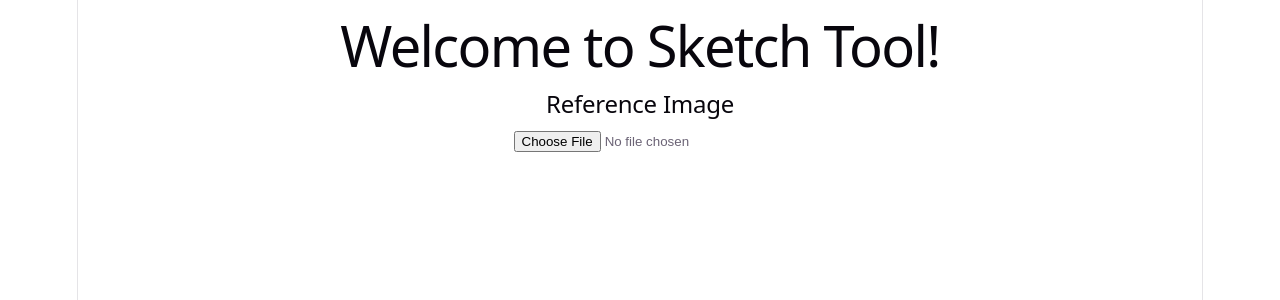
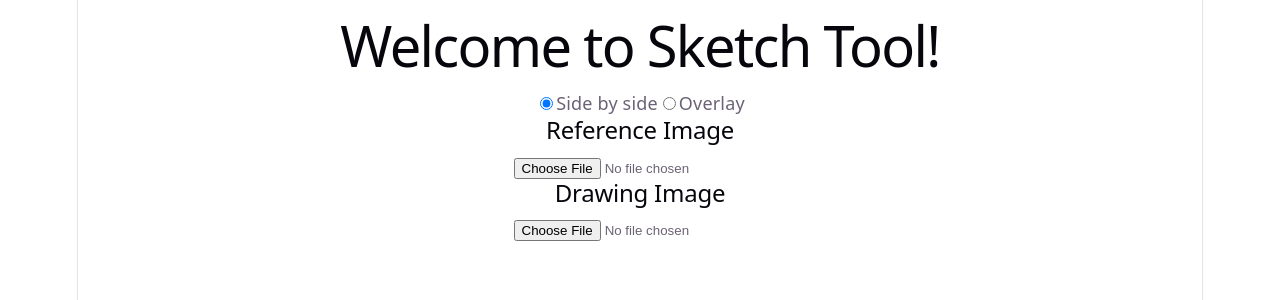
Before and after one commit to rbn/sketch-tool, a React (Vite) app in the folder src/sketch-tool-web/: page / in a window 1280 px wide. Shown: the top 300 px of the page. Built offline with nearby package versions, Linux system fonts and the light colour scheme.

Commit message:
WIP: comparison workspace

```diff
--- a/src/sketch-tool-web/src/App.tsx
+++ b/src/sketch-tool-web/src/App.tsx
@@ -1,4 +1,4 @@
-import ImageWorkspace from "./components/ImageWorkspace";
+import ComparisonWorkspace from "./components/ComparisonWorkspace";
 
 function App() {
   return (
@@ -12,7 +12,7 @@ function App() {
       }}
     >
       <h1>Welcome to Sketch Tool!</h1>
-      <ImageWorkspace />
+      <ComparisonWorkspace />
     </section>
   );
 }
--- /dev/null
+++ b/src/sketch-tool-web/src/components/ComparisonWorkspace.tsx
@@ -0,0 +1,63 @@
+import { useState } from "react";
+import ImageWorkspace from "./ImageWorkspace";
+
+function ComparisonWorkspace() {
+  const [referenceImageUrl, setReferenceImageUrl] = useState<string | null>(
+    null,
+  );
+  const [drawingImageUrl, setDrawingImageUrl] = useState<string | null>(null);
+  const [mode, setMode] = useState<"side-by-side" | "overlay">("side-by-side");
+
+  function handleChange(event: React.ChangeEvent<HTMLInputElement>) {
+    if (
+      event.target.value === "side-by-side" ||
+      event.target.value === "overlay"
+    ) {
+      setMode(event.target.value);
+    }
+  }
+
+  return (
+    <div>
+      <form>
+        <label>
+          <input
+            type="radio"
+            name="modeSelector"
+            value="side-by-side"
+            checked={mode === "side-by-side"}
+            onChange={handleChange}
+          />
+          Side by side
+        </label>
+        <label>
+          <input
+            type="radio"
+            name="modeSelector"
+            value="overlay"
+            checked={mode === "overlay"}
+            onChange={handleChange}
+          />
+          Overlay
+        </label>
+      </form>
+      {mode === "side-by-side" && (
+        <>
+          <ImageWorkspace
+            imageType="reference"
+            imageUrl={referenceImageUrl}
+            onImageSelected={setReferenceImageUrl}
+          />
+          <ImageWorkspace
+            imageType="drawing"
+            imageUrl={drawingImageUrl}
+            onImageSelected={setDrawingImageUrl}
+          />
+        </>
+      )}
+      {mode === "overlay" && <span>Overlay Mode Area</span>}
+    </div>
+  );
+}
+
+export default ComparisonWorkspace;
--- a/src/sketch-tool-web/src/components/ImageWorkspace.tsx
+++ b/src/sketch-tool-web/src/components/ImageWorkspace.tsx
@@ -1,7 +1,16 @@
 import { useEffect, useRef, useState } from "react";
 
-function ImageWorkspace() {
-  const [imageUrl, setImageUrl] = useState<string | null>(null);
+type ImageWorkspaceProps = {
+  imageType: "reference" | "drawing";
+  imageUrl: string | null;
+  onImageSelected: (imageUrl: string) => void;
+};
+
+function ImageWorkspace({
+  imageType,
+  imageUrl,
+  onImageSelected,
+}: ImageWorkspaceProps) {
   const [zoom, setZoom] = useState(100);
   const [isFlipped, setIsFlipped] = useState(false);
   const [isGrayscale, setIsGrayscale] = useState(false);
@@ -16,6 +25,7 @@ function ImageWorkspace() {
   const viewportRef = useRef<HTMLDivElement>(null);
   const minimumVisible = 100;
   const [isGridEnabled, setIsGridEnabled] = useState(false);
+  const imageLabel = imageType === "reference" ? "Reference" : "Drawing";
 
   useEffect(() => {
     return () => {
@@ -33,18 +43,16 @@ function ImageWorkspace() {
     }
 
     const url = URL.createObjectURL(file);
-    setImageUrl(url);
+    onImageSelected(url);
     setZoom(100);
     setIsGrayscale(false);
     setIsFlipped(false);
     setPanX(0);
     setPanY(0);
+    setIsGridEnabled(false);
   }
 
   function handlePointerDown(event: React.PointerEvent<HTMLImageElement>) {
-    // console.log(imageRef.current?.getBoundingClientRect());
-    // console.log(viewportRef.current?.getBoundingClientRect());
-
     isDragging.current = true;
     event.currentTarget.setPointerCapture(event.pointerId);
 
@@ -71,33 +79,15 @@ function ImageWorkspace() {
     }
 
     const maxPanX =
-      viewportRect?.width / 2 + imageRect?.width / 2 - minimumVisible;
+      viewportRect.width / 2 + imageRect.width / 2 - minimumVisible;
     const maxPanY =
-      viewportRect?.height / 2 + imageRect?.height / 2 - minimumVisible;
+      viewportRect.height / 2 + imageRect.height / 2 - minimumVisible;
 
     const clampedPanX = Math.max(-maxPanX, Math.min(proposedPanX, maxPanX));
     const clampedPanY = Math.max(-maxPanY, Math.min(proposedPanY, maxPanY));
 
     setPanX(clampedPanX);
     setPanY(clampedPanY);
-
-    // console.log(
-    //   proposedPanX +
-    //     "," +
-    //     proposedPanY +
-    //     "," +
-    //     imageRect?.width +
-    //     "," +
-    //     imageRect?.height +
-    //     "," +
-    //     maxPanX +
-    //     "," +
-    //     maxPanY,
-    // );
-
-    // console.log("isDragging: " + isDragging.current);
-    // console.log("pan: " + panStartX.current + " " + panStartY.current);
-    // console.log("event: " + event.clientX + " " + event.clientY);
   }
 
   function handlePointerEnded() {
@@ -106,7 +96,7 @@ function ImageWorkspace() {
 
   return (
     <section>
-      <h2>Reference Image</h2>
+      <h2>{imageLabel} Image</h2>
 
       <input type="file" accept="image/*" onChange={handleImageSelected} />
       {imageUrl && (
@@ -176,10 +166,9 @@ function ImageWorkspace() {
                 transform: `translate(${panX}px, ${panY}px) scale(${(zoom / 100) * (isFlipped ? -1 : 1)}, ${zoom / 100})`,
               }}
             >
-              {" "}
               <img
                 src={imageUrl}
-                alt="Reference"
+                alt={`${imageLabel} image`}
                 ref={imageRef}
                 style={{
                   maxWidth: "100%",
```
